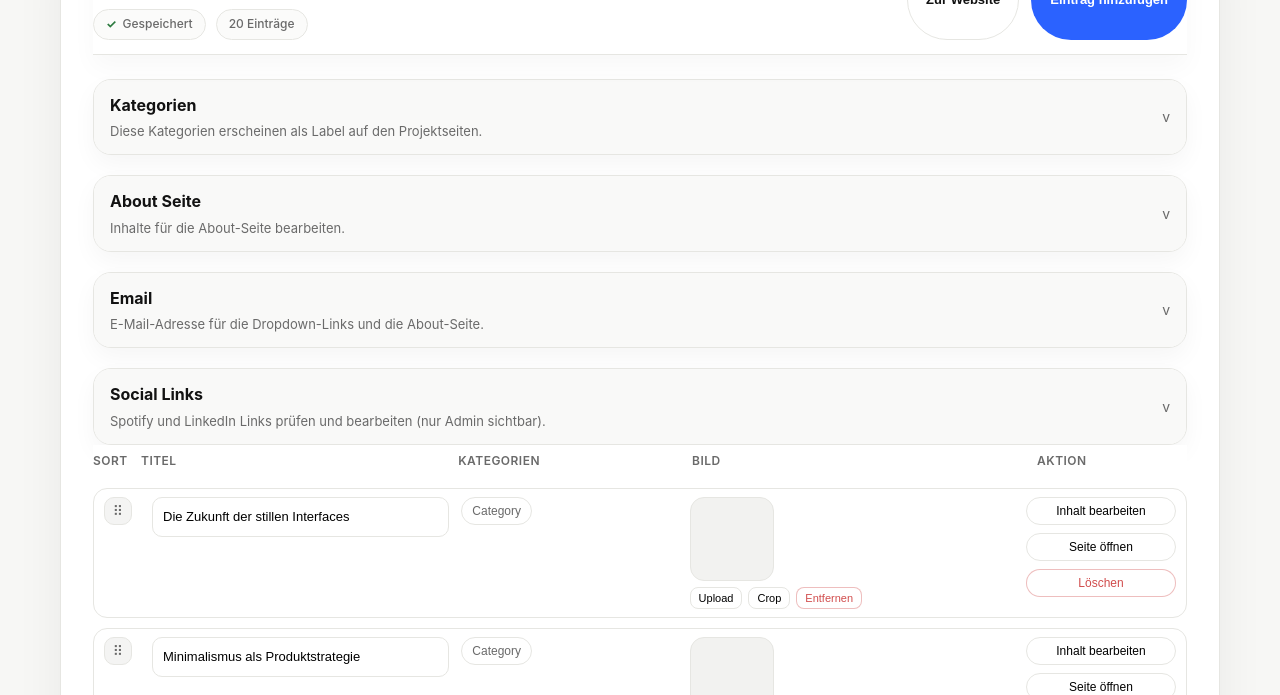
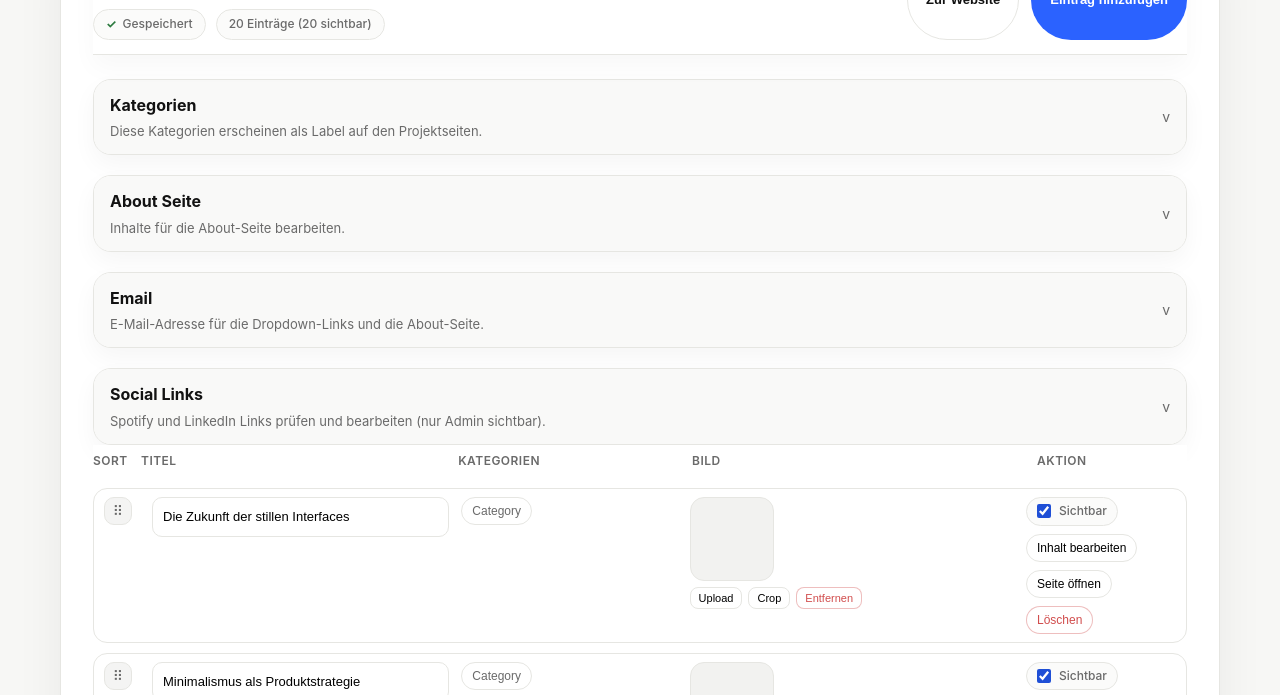
Before and after one commit to codegodjakob/website, a plain HTML site: page admin.html in a window 1280 px wide. Shown: the part 105-800 px from the top of the page. Drawn offline with Linux system fonts and the light colour scheme.

Commit message:
Update admin visibility toggle and bubble syncing

```diff
--- a/admin.css
+++ b/admin.css
@@ -189,6 +189,11 @@ body.is-sorting {
   opacity: 0.6;
 }
 
+.item-row.is-disabled {
+  opacity: 0.6;
+  border-style: dashed;
+}
+
 .item-row.drag-over {
   outline: 2px dashed rgba(31, 79, 214, 0.35);
   outline-offset: 4px;
@@ -279,6 +284,7 @@ body.is-sorting {
   flex-direction: column;
   gap: 8px;
   flex-wrap: wrap;
+  align-items: flex-start;
 }
 
 .row-actions button {
@@ -293,6 +299,34 @@ body.is-sorting {
 .row-actions button.delete {
   border-color: rgba(200, 40, 40, 0.3);
   color: var(--danger);
+}
+
+.visibility-toggle {
+  display: inline-flex;
+  align-items: center;
+  gap: 8px;
+  min-height: 28px;
+  padding: 5px 10px;
+  border: 1px solid var(--border);
+  border-radius: 999px;
+  background: #fbfbfa;
+  font-size: 12px;
+  font-weight: 500;
+  color: var(--muted);
+  cursor: pointer;
+}
+
+.visibility-toggle input {
+  width: 14px;
+  height: 14px;
+  margin: 0;
+  min-height: 0;
+  padding: 0;
+  border: none;
+  background: transparent;
+  box-shadow: none;
+  outline: none;
+  accent-color: #1f4fd6;
 }
 
 .category-tags {
--- a/admin.js
+++ b/admin.js
@@ -70,6 +70,24 @@ let socialData = loadSocial();
 let isDirty = false;
 let saveTimer = null;
 
+function defaultItems() {
+  return defaultBubbleData.map((item) => {
+    const id = crypto.randomUUID();
+    return {
+      ...item,
+      id,
+      url: `page.html?id=${id}`,
+      enabled: true,
+      imageOnly: Boolean(item.image && !String(item.title || "").trim()),
+      categories: []
+    };
+  });
+}
+
+function isItemEnabled(item) {
+  return item?.enabled !== false;
+}
+
 function startSort(row, event) {
   dragState = {
     row,
@@ -136,19 +154,10 @@ function loadData() {
   try {
     const raw = localStorage.getItem(STORAGE_KEY);
     if (!raw) {
-      return defaultBubbleData.map((item) => {
-        const id = crypto.randomUUID();
-        return {
-          ...item,
-          id,
-          url: `page.html?id=${id}`,
-          imageOnly: Boolean(item.image && !String(item.title || "").trim()),
-          categories: []
-        };
-      });
+      return defaultItems();
     }
     const parsed = JSON.parse(raw);
-    if (!Array.isArray(parsed)) return [...defaultBubbleData];
+    if (!Array.isArray(parsed)) return defaultItems();
     return parsed.map((item) => {
       const id = item?.id ?? crypto.randomUUID();
       const categories = Array.isArray(item?.categories)
@@ -161,21 +170,13 @@ function loadData() {
         title: item?.title ?? "",
         url: `page.html?id=${id}`,
         image: item?.image ?? "",
+        enabled: item?.enabled !== false,
         imageOnly: Boolean(item?.image && !String(item?.title || "").trim()),
         categories: categories.filter(Boolean)
       };
     });
   } catch (error) {
-    return defaultBubbleData.map((item) => {
-      const id = crypto.randomUUID();
-      return {
-        ...item,
-        id,
-        url: `page.html?id=${id}`,
-        imageOnly: Boolean(item.image && !String(item.title || "").trim()),
-        categories: []
-      };
-    });
+    return defaultItems();
   }
 }
 
@@ -183,9 +184,11 @@ function saveData() {
   items.forEach((item) => {
     if (!item.id) item.id = crypto.randomUUID();
     item.url = `page.html?id=${item.id}`;
+    item.enabled = item.enabled !== false;
   });
   localStorage.setItem(STORAGE_KEY, JSON.stringify(items, null, 2));
-  countText.textContent = `${items.length} Einträge`;
+  const activeCount = items.filter((item) => item.enabled !== false).length;
+  countText.textContent = `${items.length} Einträge (${activeCount} sichtbar)`;
 }
 
 function refreshFromStorage() {
@@ -457,6 +460,7 @@ function render() {
   items.forEach((item, index) => {
     const row = document.createElement("div");
     row.className = "item-row";
+    row.classList.toggle("is-disabled", !isItemEnabled(item));
     row.dataset.index = `${index}`;
     row.dataset.id = item.id;
 
@@ -597,6 +601,24 @@ function render() {
     const actions = document.createElement("div");
     actions.className = "row-actions";
 
+    const visibilityLabel = document.createElement("label");
+    visibilityLabel.className = "visibility-toggle";
+    const visibilityInput = document.createElement("input");
+    visibilityInput.type = "checkbox";
+    visibilityInput.checked = isItemEnabled(item);
+    const visibilityText = document.createElement("span");
+    const updateVisibilityLabel = () => {
+      visibilityText.textContent = visibilityInput.checked ? "Sichtbar" : "Ausgeblendet";
+    };
+    updateVisibilityLabel();
+    visibilityInput.addEventListener("change", () => {
+      items[index].enabled = visibilityInput.checked;
+      row.classList.toggle("is-disabled", !visibilityInput.checked);
+      updateVisibilityLabel();
+      commitSave();
+    });
+    visibilityLabel.append(visibilityInput, visibilityText);
+
     const contentBtn = document.createElement("button");
     contentBtn.textContent = "Inhalt bearbeiten";
     contentBtn.addEventListener("click", () => {
@@ -620,12 +642,13 @@ function render() {
       requestSave();
     });
 
-    actions.append(contentBtn, openPageBtn, deleteBtn);
+    actions.append(visibilityLabel, contentBtn, openPageBtn, deleteBtn);
     row.append(handle, titleInput, tagField, imageField, actions);
     listEl.appendChild(row);
   });
 
-  countText.textContent = `${items.length} Einträge`;
+  const activeCount = items.filter((item) => item.enabled !== false).length;
+  countText.textContent = `${items.length} Einträge (${activeCount} sichtbar)`;
 }
 
 function moveTo(fromIndex, toIndex) {
@@ -638,7 +661,7 @@ function moveTo(fromIndex, toIndex) {
 }
 
 addBtn.addEventListener("click", () => {
-  items.push({ id: crypto.randomUUID(), title: "", url: "", image: "", imageOnly: false, categories: [] });
+  items.push({ id: crypto.randomUUID(), title: "", url: "", image: "", enabled: true, imageOnly: false, categories: [] });
   render();
   requestSave();
 });
--- a/page.js
+++ b/page.js
@@ -154,7 +154,8 @@ function loadBubbleList() {
     const raw = localStorage.getItem(DATA_KEY);
     if (!raw) return [];
     const parsed = JSON.parse(raw);
-    return Array.isArray(parsed) ? parsed : [];
+    if (!Array.isArray(parsed)) return [];
+    return parsed.filter((item) => item && item.enabled !== false);
   } catch (error) {
     return [];
   }
```
Also changed, not shown: script.js (+21 -9 lines).
